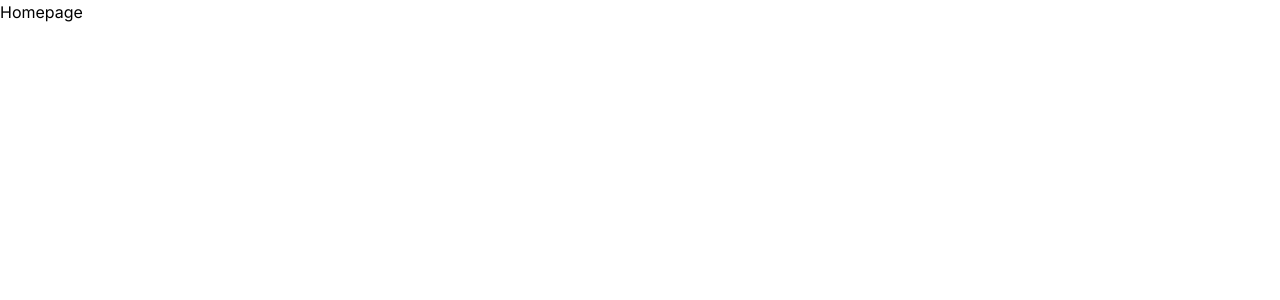
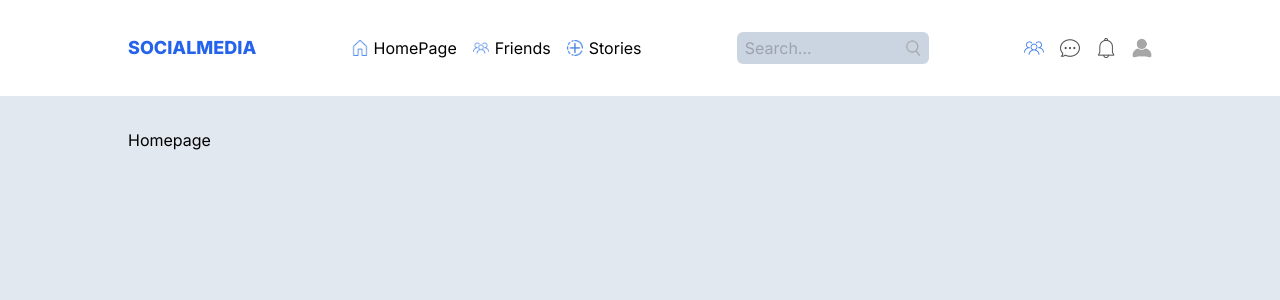
Before and after one commit to Av808080/social_media_app, a Next.js app: page / in a window 1280 px wide. Shown: the top 300 px of the page. Built offline with nearby package versions, Linux system fonts and the light colour scheme.

Commit message:
Responsive Navbar

```diff
--- a/src/app/layout.tsx
+++ b/src/app/layout.tsx
@@ -2,6 +2,7 @@ import type { Metadata } from "next";
 import { Inter } from "next/font/google";
 import "./globals.css";
 import React from 'react'
+import Navbar from "@/components/Navbar";
 
 const inter = Inter({ subsets: ["latin"] });
 
@@ -17,7 +18,12 @@ export default function RootLayout({
 }>) {
   return (
     <html lang="en">
-      <body className={inter.className}>{children}</body>
+      <body className={inter.className}>
+        <Navbar />
+        <div className="bg-slate-200 min-h-[calc(100vh-96px)] py-8 px-4 2xl:px-64 xl:px-32 lg:px-16 md:px-8 ">
+          {children}
+        </div>
+      </body>
     </html>
   );
 }
--- /dev/null
+++ b/src/components/Navbar/MobileMenu.tsx
@@ -0,0 +1,26 @@
+'use client'
+import React, { useState } from 'react'
+import Link from 'next/link'
+
+const MobileMenu = () => {
+    const [isOpen, setIsOpen] = useState(false)
+    return (
+        <>
+            <div className='flex gap-[4px] flex-col' onClick={() => setIsOpen(prev => !prev)}>
+                <span className={`w-6 h-1 rounded-xl bg-blue-600 block duration-200 origin-left ${isOpen && "rotate-45"}`}></span>
+                <span className={`w-6 h-1 rounded-xl bg-blue-600 block ${isOpen && "invisible"}`}></span>
+                <span className={`w-6 h-1 rounded-xl bg-blue-600 block duration-200 origin-left ${isOpen && "-rotate-45"}`}></span>
+            </div>
+            {isOpen &&
+                <aside className='h-[calc(100vh-96px)] w-full flex flex-col justify-center items-center gap-4 text-lg font-semibold bg-white absolute top-24 left-0'>
+                    <Link href=''>HomePage</Link>
+                    <Link href=''>Freinds</Link>
+                    <Link href=''>Stories</Link>
+                    <Link href=''>Profile</Link>
+                </aside>
+            }
+        </>
+    )
+}
+
+export default MobileMenu
--- /dev/null
+++ b/src/components/Navbar/index.tsx
@@ -0,0 +1,52 @@
+import Image from 'next/image'
+import Link from 'next/link'
+import React from 'react'
+import MobileMenu from './MobileMenu'
+
+const Navbar = () => {
+    return (
+        <div className='bg-white shadow-lg shadow-slate-200 h-24 px-4 2xl:64 xl:px-32 lg:px-16 md:px-8 flex justify-between items-center'>
+            {/* Logo */}
+            <div className='uppercase block sm:hidden md:block text-blue-600 font-extrabold text-lg'>SocialMedia</div>
+            {/* Links */}
+            <div className='hidden sm:flex justify-between gap-4'>
+
+                <Link href='' className='flex justify-between gap-1.5 items-center'>
+                    <Image src='/images/home.png' width={16} height={16} alt='' />
+                    HomePage
+                </Link>
+                <Link href='' className='flex justify-between gap-1.5 items-center'>
+                    <Image src='/images/friends.png' width={16} height={16} alt='' />
+                    Friends
+                </Link>
+                <Link href='/' className='flex justify-between gap-1.5 items-center'>
+                    <Image src='/images/stories.png' width={16} height={16} alt='' />
+                    Stories
+                </Link>
+            </div>
+            {/* Serch Input */}
+            <div className='bg-slate-300 rounded-md hidden lg:flex justify-between items-center px-2'>
+                <input type="search" className='bg-transparent h-8 w-40 outline-none' placeholder='Search...' />
+                <Image src='/images/search.png' width={16} height={16} alt='search' />
+            </div>
+            {/* Avatar */}
+            <div className='hidden sm:flex gap-4'>
+                <Image src='/images/friends.png' width={20} height={20} alt='freinds' />
+                <Image src='/images/messages.png' width={20} height={20} alt='messages' />
+                <Image src='/images/notifications.png' width={20} height={20} alt='notifications' />
+                <Image src='/images/noAvatar.png' width={20} height={20} alt='avatar' />
+                {false && <>
+                    <span>Login/Register</span>
+                    <span></span>
+                </>
+                }
+            </div>
+            {/* Hamburger Menu */}
+            <div className='block sm:hidden'>
+                <MobileMenu />
+            </div>
+        </div>
+    )
+}
+
+export default Navbar
```
